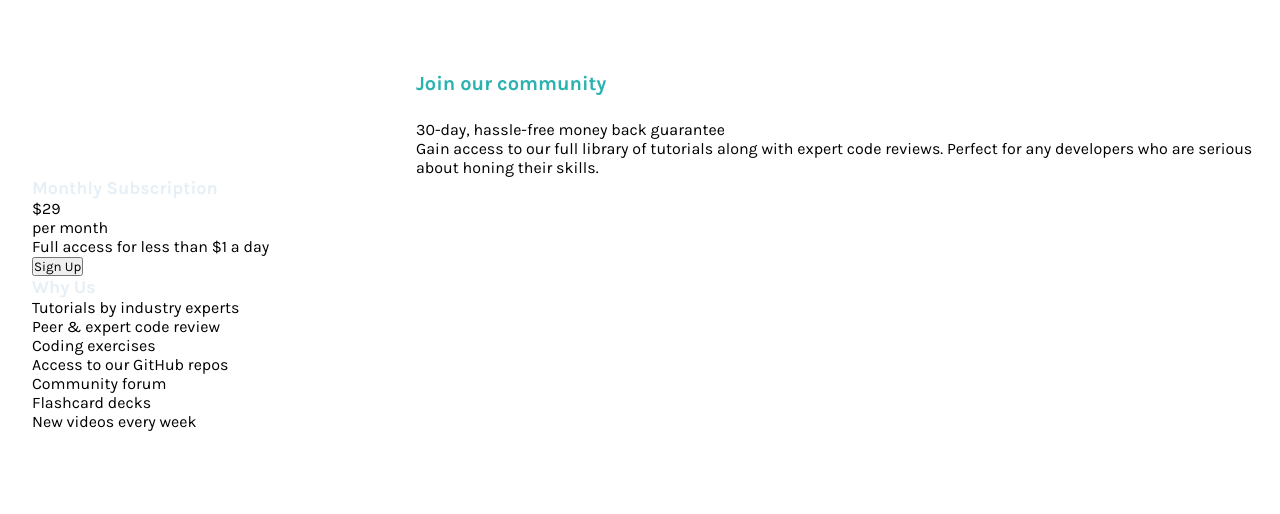
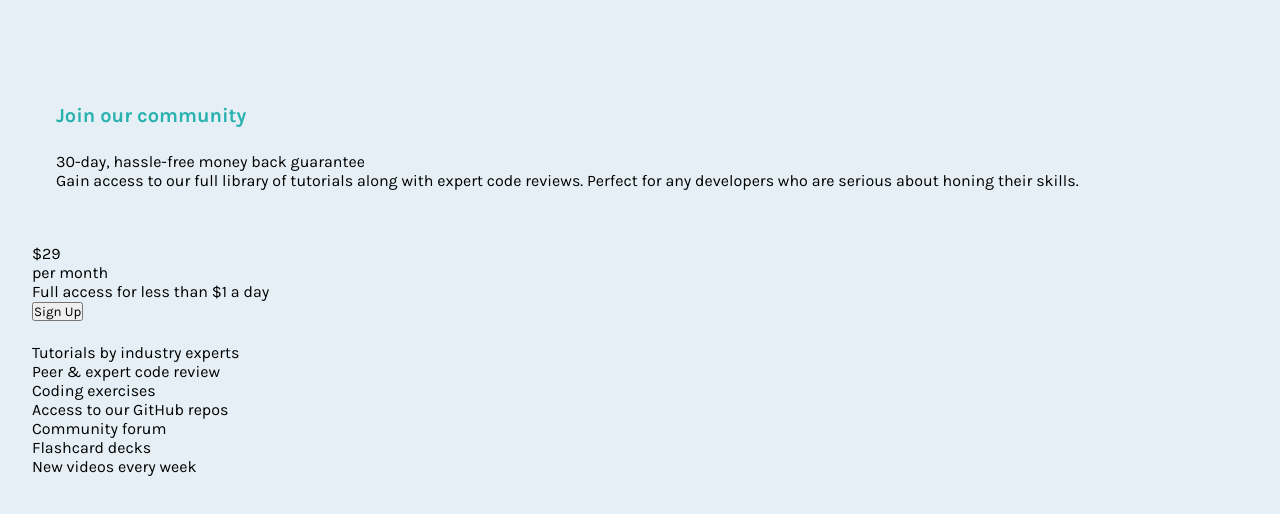
Before and after one commit to henrique-silva-22/mmk-l, a plain HTML site: page index.html in a window 1280 px wide. Drawn offline with Linux system fonts and the light colour scheme.

Commit message:
colocando cor no body #fofoca

```diff
--- a/css/global.css
+++ b/css/global.css
@@ -5,6 +5,9 @@
     padding:0;
     box-sizing:border-box;
     font-family: 'Karla', sans-serif;
+}
+body{
+    background-color: var(--Light-Gray);
 }
 
 main{
--- a/css/main.css
+++ b/css/main.css
@@ -1,4 +1,4 @@
 .superior{
-    padding-left: 24rem;
-
+    padding-left: 24px;
+    padding-block: 32px;
 }
```
